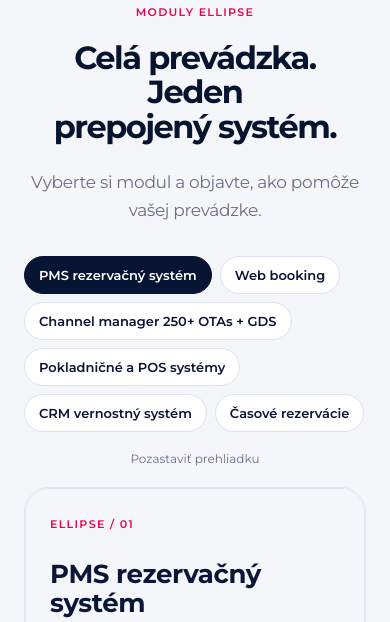
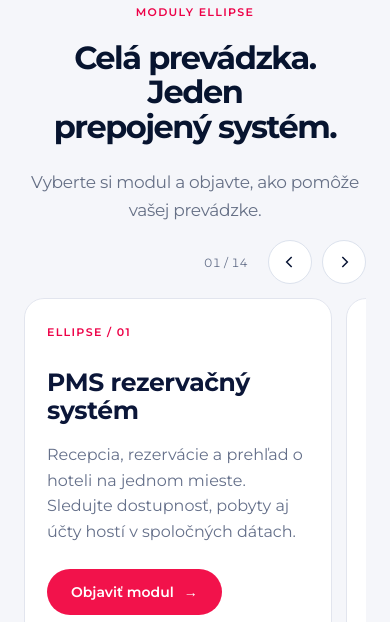
Before and after one commit to mknizka/hg-web-2026, a PHP site: page /files/homepage.php in a window 390 px wide. Shown: the part 3618-4240 px from the top of the page. Run offline with PHP 8.4, Linux system fonts and the light colour scheme; some libraries are stand-ins or nearby versions.

Commit message:
Replace module tabs with RS-backed horizontal cards and six-second autoplay

```diff
--- a/template/ellipse/css/hg-home-refresh.css
+++ b/template/ellipse/css/hg-home-refresh.css
@@ -133,3 +133,20 @@ body .os-home .eh-integration-grid{justify-items:stretch!important}body .os-home
 
 body .os-home .eh-module-media{overflow:hidden;height:350px!important;min-height:0!important}body .os-home .eh-module-media button{display:block!important;height:100%!important;min-height:0!important;max-height:100%!important}body .os-home .eh-module-media img{display:block!important;height:100%!important;max-height:100%!important;width:100%!important;object-fit:contain!important}
 @media(max-width:760px){body .os-home .eh-module-media{height:280px!important}}
+
+/* Visible neighbouring module cards, with native touch scrolling. */
+body .os-home .eh-module-controls{display:flex;align-items:center;justify-content:flex-end;gap:10px;margin:24px 0 18px}
+body .os-home .eh-module-controls>span{font-size:12px;font-variant-numeric:tabular-nums;color:#65708a;margin-right:10px}
+body .os-home .eh-module-controls button{display:grid;place-items:center;width:44px;height:44px;padding:0;border:1px solid #dce2ed;border-radius:50%;background:white;color:#081434;cursor:pointer}
+body .os-home .eh-module-controls svg{width:20px;height:20px}
+body .os-home .eh-module-track{display:flex;position:relative;gap:24px;overflow-x:auto;scroll-snap-type:x mandatory;scrollbar-width:none;padding:2px 0 12px;scroll-padding:0}
+body .os-home .eh-module-track::-webkit-scrollbar{display:none;width:0;height:0}
+body .os-home .eh-module-track:after{content:"";flex:0 0 calc(12% - 24px)}
+body .os-home .eh-module-track>.eh-module-panel{flex:0 0 88%;min-width:0;scroll-snap-align:start;scroll-snap-stop:always;margin:0;display:block}
+body .os-home .eh-module-track .eh-module-layout{grid-template-columns:0.85fr 1.15fr;background:white;min-height:380px;height:100%;padding:32px;gap:28px;border-radius:20px;text-align:left}
+body .os-home .eh-module-track .eh-module-copy h3{font-size:clamp(25px,2.5vw,36px);font-weight:700}
+body .os-home .eh-module-track .eh-module-copy>p:not(.os-kicker){font-size:16px;line-height:1.6}
+body .os-home .eh-module-track .eh-module-media{height:310px!important}
+body .os-home .eh-module-controls button:hover{border-color:#f2124b;color:#f2124b}
+body .os-home .eh-module-controls button:focus-visible,body .os-home .eh-module-track:focus-visible{outline:2px solid #f2124b;outline-offset:3px}
+@media(max-width:760px){body .os-home .eh-module-track{gap:14px}body .os-home .eh-module-track>.eh-module-panel{flex-basis:90%}body .os-home .eh-module-track:after{flex-basis:calc(10% - 14px)}body .os-home .eh-module-track .eh-module-layout{grid-template-columns:1fr;padding:22px;gap:20px;align-content:start}body .os-home .eh-module-track .eh-module-media{height:230px!important}body .os-home .eh-module-controls{margin:16px 0 12px}}
--- a/template/ellipse/files/hg-module-tour.php
+++ b/template/ellipse/files/hg-module-tour.php
@@ -13,14 +13,10 @@ unset($module);
 <section class="eh-tour eh-module-tour" id="platforma">
 <p class="os-kicker">Moduly Ellipse</p><h2>Celá prevádzka. Jeden prepojený systém.</h2>
 <p class="os-lead">Vyberte si modul a objavte, ako pomôže vašej prevádzke.</p>
-<div class="eh-tour-tabs" role="tablist" aria-label="Moduly Ellipse">
+<div class="eh-module-controls"><span data-module-count aria-live="polite">01 / 14</span><button type="button" data-module-prev aria-label="Predchádzajúci modul" aria-controls="module-cards"><svg viewBox="0 0 24 24" fill="none" stroke="currentColor" stroke-width="1.8" aria-hidden="true"><path d="m14 6-6 6 6 6"/></svg></button><button type="button" data-module-next aria-label="Ďalší modul" aria-controls="module-cards"><svg viewBox="0 0 24 24" fill="none" stroke="currentColor" stroke-width="1.8" aria-hidden="true"><path d="m10 6 6 6-6 6"/></svg></button></div>
+<div class="eh-module-track" id="module-cards" tabindex="0" aria-label="Moduly Ellipse – posúvateľné karty">
 <?php foreach ($modules as $i => $module): $id='module-'.$module['key']; ?>
-<button type="button" role="tab" id="tab-<?php echo $id; ?>" data-tour-target="<?php echo $id; ?>" aria-controls="<?php echo $id; ?>" aria-selected="<?php echo $i===0?'true':'false'; ?>" tabindex="<?php echo $i===0?'0':'-1'; ?>"><?php echo hg_esc(hg_plain($module['name'])); ?></button>
-<?php endforeach; ?></div>
-<button type="button" class="eh-motion" data-tour-pause aria-pressed="false">Pozastaviť prehliadku</button>
-<div class="eh-tour-panels">
-<?php foreach ($modules as $i => $module): $id='module-'.$module['key']; ?>
-<article class="eh-module-panel" id="<?php echo $id; ?>" data-tour-panel data-tour-active="<?php echo $i===0?'true':'false'; ?>" role="tabpanel" aria-labelledby="tab-<?php echo $id; ?>" tabindex="0"<?php if($i) echo ' hidden'; ?>>
-<div class="eh-module-layout"><div class="eh-module-copy"><p class="os-kicker">Ellipse / <?php echo sprintf('%02d',$i+1); ?></p><h3><?php echo hg_esc(hg_plain($module['name'])); ?></h3><p><?php echo hg_esc(hg_plain($module['text'])); ?></p><a class="button" href="<?php echo hg_esc($module['link']); ?>">Objaviť modul <span aria-hidden="true">→</span></a></div>
+<article class="eh-module-panel" id="<?php echo $id; ?>" aria-labelledby="title-<?php echo $id; ?>">
+<div class="eh-module-layout"><div class="eh-module-copy"><p class="os-kicker">Ellipse / <?php echo sprintf('%02d',$i+1); ?></p><h3 id="title-<?php echo $id; ?>"><?php echo hg_esc(hg_plain($module['name'])); ?></h3><p><?php echo hg_esc(hg_plain($module['text'])); ?></p><a class="button" href="<?php echo hg_esc($module['link']); ?>">Objaviť modul <span aria-hidden="true">→</span></a></div>
 <div class="eh-module-media"><?php if($module['img']): ?><button type="button" data-screen-open aria-label="Zväčšiť ukážku"><img src="<?php echo hg_esc($module['img']); ?>" alt="<?php echo hg_esc(hg_plain($module['name'])); ?>" loading="lazy" decoding="async"></button><?php else: ?><div class="eh-module-wordmark"><svg viewBox="0 0 120 80" width="120" height="80" fill="none" stroke="currentColor" stroke-width="2" aria-hidden="true"><ellipse cx="60" cy="40" rx="50" ry="24" transform="rotate(-25 60 40)"/><path d="M38 40h44M60 18v44"/></svg><strong><?php echo hg_esc(hg_plain($module['name'])); ?></strong><span>Súčasť platformy Ellipse</span></div><?php endif; ?></div></div></article>
-<?php endforeach; ?></div></section>
+<?php endforeach; ?></div><button type="button" class="eh-motion" data-tour-pause aria-pressed="false">Pozastaviť prehliadku</button></section>
--- a/template/ellipse/files/homepage.php
+++ b/template/ellipse/files/homepage.php
@@ -269,7 +269,7 @@
   <base href="<?php echo hg_esc(DOMENA_WEBU); ?>">
   <?php if (function_exists('themeSetup')) { echo themeSetup('extra_header'); } ?>
 <link rel="stylesheet" href="/template/ellipse/css/hg-mobile-showcase.css?v=1">
-<link rel="stylesheet" href="/template/ellipse/css/hg-home-refresh.css?v=11">
+<link rel="stylesheet" href="/template/ellipse/css/hg-home-refresh.css?v=12">
 <link rel="stylesheet" href="/template/ellipse/css/hg-typography.css?v=1">
 <link rel="stylesheet" href="/template/ellipse/css/hg-icons.css?v=1">
 <link rel="stylesheet" href="/template/ellipse/css/hg-shell.css?v=6">
@@ -287,7 +287,7 @@
   <script src="/template/ellipse/js/hg-os-premium.js?v=20260924audit2" defer></script>
   <?php if (function_exists('themeSetup')) { echo themeSetup('extra_body_end'); } ?>
 <script src="/template/ellipse/js/hg-mobile-showcase.js?v=2" defer></script>
-<script src="/template/ellipse/js/hg-home-refresh.js?v=5" defer></script>
+<script src="/template/ellipse/js/hg-home-refresh.js?v=6" defer></script>
 <script src="/template/ellipse/js/hg-icons.js?v=2" defer></script>
 <script src="/template/ellipse/js/hg-navigation.js?v=1" defer></script>
 <script src="/template/ellipse/js/hg-solutions.js?v=2" defer></script>
```
Also changed, not shown: template/ellipse/js/hg-home-refresh.js (+13 -16 lines).
